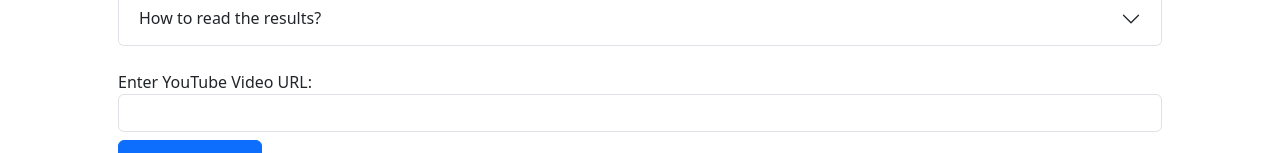
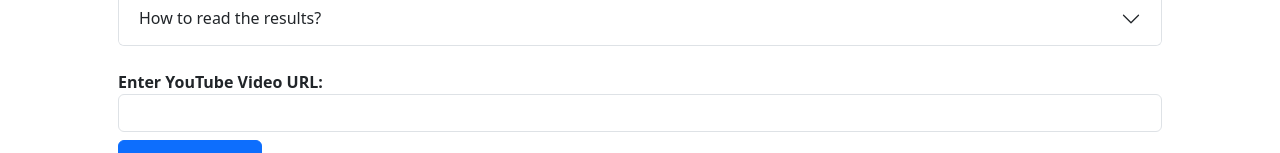
Before and after one commit to JaFi01/YT-comment-analyzer, a React (Vite) app in the folder client/: page / in a window 1280 px wide. Shown: the part 469-622 px from the top of the page. Built offline with nearby package versions, Linux system fonts and the light colour scheme; no server answers.

Commit message:
styling, adjustments

```diff
--- a/client/src/App.jsx
+++ b/client/src/App.jsx
@@ -1,5 +1,5 @@
-import React, { useState } from "react";
-import { Container, Row, Col, Button, Card, Spinner, Alert } from "react-bootstrap";
+import React, { useState, useEffect } from "react";
+import { Container, Row, Col, Button, Spinner, } from "react-bootstrap";
 import axios from "axios";
 import SentimentChart from "./components/SentimentChart";
 import HighlightedComments from "./components/HighlightedComments";
@@ -7,6 +7,7 @@ import Description from "./components/Description";
 import ErrorYT from "./components/ErrorYT";
 import AIResponse from "./AIResponse";
 import "bootstrap/dist/css/bootstrap.min.css";
+import.meta.env.VITE_SERVER_URL_ANALYSIS
 
 function App() {
   const [videoUrl, setVideoUrl] = useState("");
@@ -23,11 +24,10 @@ function App() {
     setLoading(true);
     try {
       setLoading(true);
-      const response = await axios.post("https://yt-api-server-3bvqotho7a-lm.a.run.app//analyze_video", {
+      const response = await axios.post(import.meta.env.VITE_SERVER_URL_ANALYSIS, {
         video_url: videoUrl,
       });
       setResponseData(response.data);
-      console.log(responseData)
       setLoading(false);
     } catch (error) {
       setError(error.response.data.message);
@@ -44,7 +44,7 @@ function App() {
       <Row md={12} className="mx-4 mt-4">
         <form onSubmit={handleSubmit} className="">
           <div className="form-group">
-            <label htmlFor="videoUrl">Enter YouTube Video URL:</label>
+            <label htmlFor="videoUrl"><b>Enter YouTube Video URL:</b></label>
             <br />
             <input
               type="text"
@@ -98,7 +98,8 @@ function App() {
                 positive: responseData.positive_points,
               }}
             />
-            <img className='pt-5' src={responseData.wordcloud_content} alt="Word Cloud" />
+            <h2 className="pt-4">Wordcloud</h2>
+            <img className='pt-1' src={responseData.wordcloud_content} alt="Word Cloud" />
           </Col>
         </Row>
       )}
```
Also changed, not shown: 1 other file (tests, documents, lock files or other folders).
